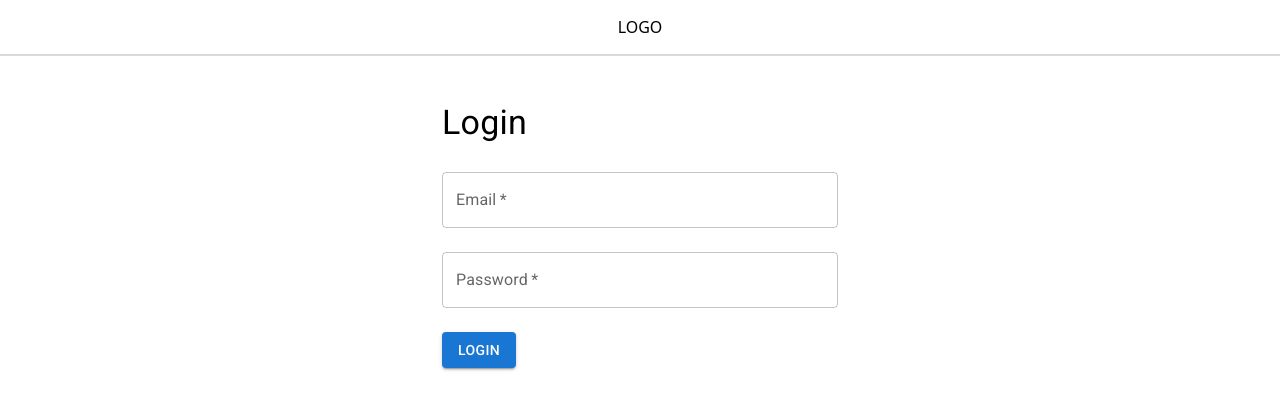
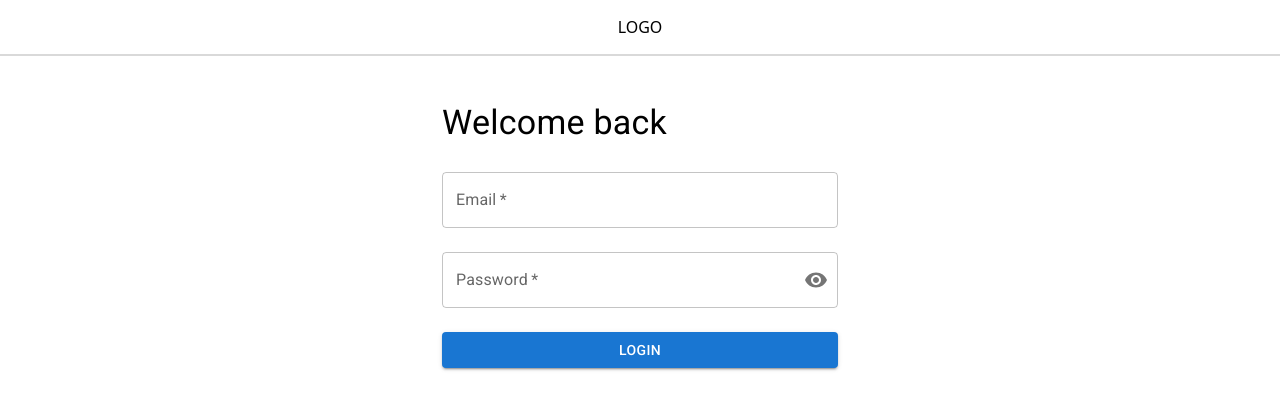
Before and after one commit to G1q/aio-tracker, a React (Vite) app in the folder frontend/: page /login in a window 1280 px wide. Shown: the top 410 px of the page. Built offline with nearby package versions, Linux system fonts and the light colour scheme.

Commit message:
Add view password icon to login form

```diff
--- a/frontend/src/components/LoginForm/LoginForm.jsx
+++ b/frontend/src/components/LoginForm/LoginForm.jsx
@@ -1,5 +1,6 @@
 import { useState } from 'react'
-import { TextField, Button, Container, Typography, Box } from '@mui/material'
+import { TextField, Button, Container, Typography, Box, InputAdornment, IconButton } from '@mui/material'
+import { Visibility, VisibilityOff } from '@mui/icons-material'
 
 const LoginForm = () => {
     const [formData, setFormData] = useState({
@@ -9,7 +10,10 @@ const LoginForm = () => {
 
     const [errors, setErrors] = useState({
         email: false,
+        password: false
     })
+
+    const [showPassword, setShowPassword] = useState(false);
 
     const handleChange = (e) => {
         const { value, name } = e.target
@@ -18,6 +22,7 @@ const LoginForm = () => {
             [name]: value,
         })
 
+        // Validate email
         if (name === 'email') {
             const emailPattern = /^[^\s@]+@[^\s@]+\.[^\s@]+$/
 
@@ -26,13 +31,28 @@ const LoginForm = () => {
                 email: !emailPattern.test(value) && 'Invalid email',
             })
         }
+
+        // Validate password
+        if (name === 'password') {
+            setErrors({
+                ...errors,
+                password: value.length < 8 && 'Password must have at least 8 characters'
+            });
+        }
     }
 
     const handleSubmit = (e) => {
         e.preventDefault()
+
+        if (errors.email || errors.password) return
+
         // Aici poți adăuga logica pentru trimiterea datelor formularului
         console.log(formData)
     }
+
+    const handleShowPassword = () => {
+        setShowPassword(!showPassword);
+    };
 
     return (
         <Container maxWidth="xs">
@@ -42,7 +62,7 @@ const LoginForm = () => {
                     component="h1"
                     gutterBottom
                 >
-                    Login
+                    Welcome back
                 </Typography>
                 <form onSubmit={handleSubmit}>
                     <TextField
@@ -66,19 +86,40 @@ const LoginForm = () => {
                     <TextField
                         label="Password"
                         name="password"
-                        type="password"
+                        type={showPassword ? 'text' : 'password'}
                         variant="outlined"
                         fullWidth
                         required
                         margin="normal"
                         value={formData.password}
                         onChange={handleChange}
+                        helperText={errors.password}
+                        FormHelperTextProps={{
+                            variant: 'standard',
+                            sx: {
+                                color: errors.password ? 'error.main' : 'text.secondary',
+                            },
+                        }}
+                        InputProps={{
+                            endAdornment: (
+                                <InputAdornment position="end">
+                                    <IconButton
+                                        aria-label="toggle password visibility"
+                                        onClick={handleShowPassword}
+                                        edge="end"
+                                    >
+                                        {showPassword ? <VisibilityOff /> : <Visibility />}
+                                    </IconButton>
+                                </InputAdornment>
+                            )
+                        }}
                     />
                     <Button
                         type="submit"
                         variant="contained"
                         color="primary"
                         sx={{ mt: 2 }}
+                        fullWidth
                     >
                         Login
                     </Button>
```
